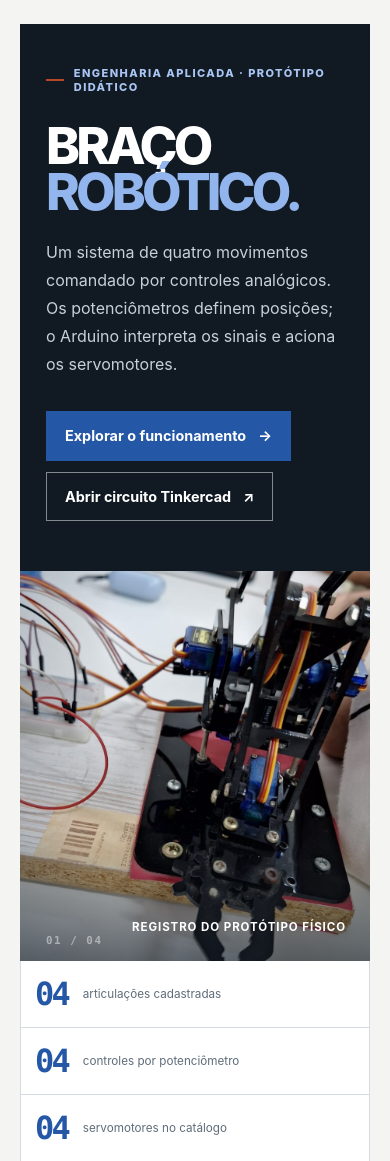
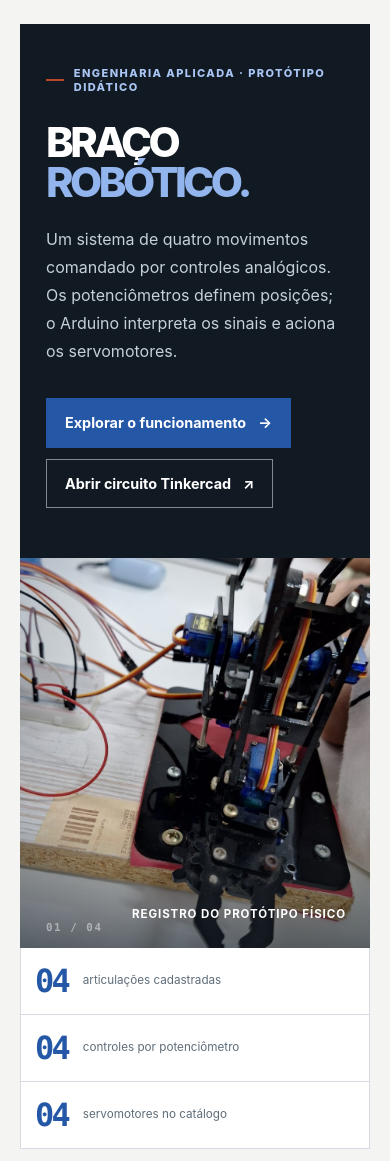
Before and after one commit to GGustavo-lac/Bra-o-robotico, a PHP site: page / in a window 390 px wide. Shown: the part 69-1230 px from the top of the page. Run offline with PHP 8.4, Linux system fonts and the light colour scheme; data comes from the database, SQL or seed files in the repository.

Commit message:
Add files via upload

```diff
--- a/public/css/style.css
+++ b/public/css/style.css
@@ -113,10 +113,19 @@ button, a { -webkit-tap-highlight-color: transparent; }
   min-height: 590px; overflow: hidden; background: var(--night); color: #fff;
 }
 .hero::after { content: "01 / 04"; position: absolute; bottom: 18px; left: var(--gutter); color: rgba(255,255,255,.46); font: 700 .68rem/1 ui-monospace, SFMono-Regular, Menlo, monospace; letter-spacing: .14em; }
-.hero-copy { position: relative; z-index: 2; padding: clamp(34px, 5.2vw, 72px); display: flex; flex-direction: column; align-items: flex-start; justify-content: center; }
+.hero-copy { min-width: 0; position: relative; z-index: 2; padding: clamp(34px, 5.2vw, 72px); display: flex; flex-direction: column; align-items: flex-start; justify-content: center; }
 .hero .eyebrow { color: #a9c5f3; }
-.hero h1 { max-width: 620px; margin: 27px 0 23px; font-size: clamp(3rem, 6.2vw, 6.5rem); line-height: .91; letter-spacing: -.075em; font-weight: 850; }
-.hero h1 em { display: block; color: #93b5ed; font-style: normal; }
+.hero h1 {
+  width: 100%; max-width: 100%; margin: 27px 0 23px;
+  /* O título precisa caber na coluna de texto, não na largura total do hero. */
+  font-size: clamp(2.75rem, 5.1vw, 5rem);
+  line-height: .96; letter-spacing: -.085em; font-weight: 850;
+  overflow-wrap: normal; word-break: normal;
+}
+.hero h1 em {
+  display: block; max-width: 100%;
+  color: #93b5ed; font-style: normal; white-space: nowrap;
+}
 .hero-copy > p { max-width: 500px; margin: 0; color: #c6d0d9; font-size: clamp(1rem, 1.3vw, 1.12rem); line-height: 1.75; }
 .hero-actions { display: flex; align-items: center; flex-wrap: wrap; gap: 11px; margin-top: 33px; }
 .hero-visual { position: relative; min-height: 590px; overflow: hidden; background: #dfe3e5; }
@@ -311,7 +320,7 @@ tbody tr:hover { background: #f8fafb; }
 @media (max-width: 980px) {
   .hero { min-height: 510px; grid-template-columns: minmax(0, .95fr) minmax(0, 1.05fr); }
   .hero-visual { min-height: 510px; }
-  .hero h1 { font-size: clamp(2.8rem, 6vw, 4.5rem); }
+  .hero h1 { font-size: clamp(2.5rem, 5.25vw, 3.4rem); }
   .steps-grid { grid-template-columns: repeat(2,1fr); }
   .step-card:nth-child(2) { border-right: 0; }
   .step-card:nth-child(n+3) { border-top: 1px solid var(--line); }
@@ -329,7 +338,7 @@ tbody tr:hover { background: #f8fafb; }
   .page-shell { padding-top: 24px; }
   .hero { grid-template-columns: 1fr; }
   .hero-copy { padding: 42px 26px 50px; }
-  .hero h1 { max-width: 560px; font-size: clamp(3.2rem, 13vw, 5.3rem); }
+  .hero h1 { max-width: 100%; font-size: clamp(2.5rem, 10.7vw, 5rem); }
   .hero-visual { min-height: 390px; }
   .hero::after { bottom: 15px; left: 26px; }
   .metrics { margin-bottom: 64px; }
```
